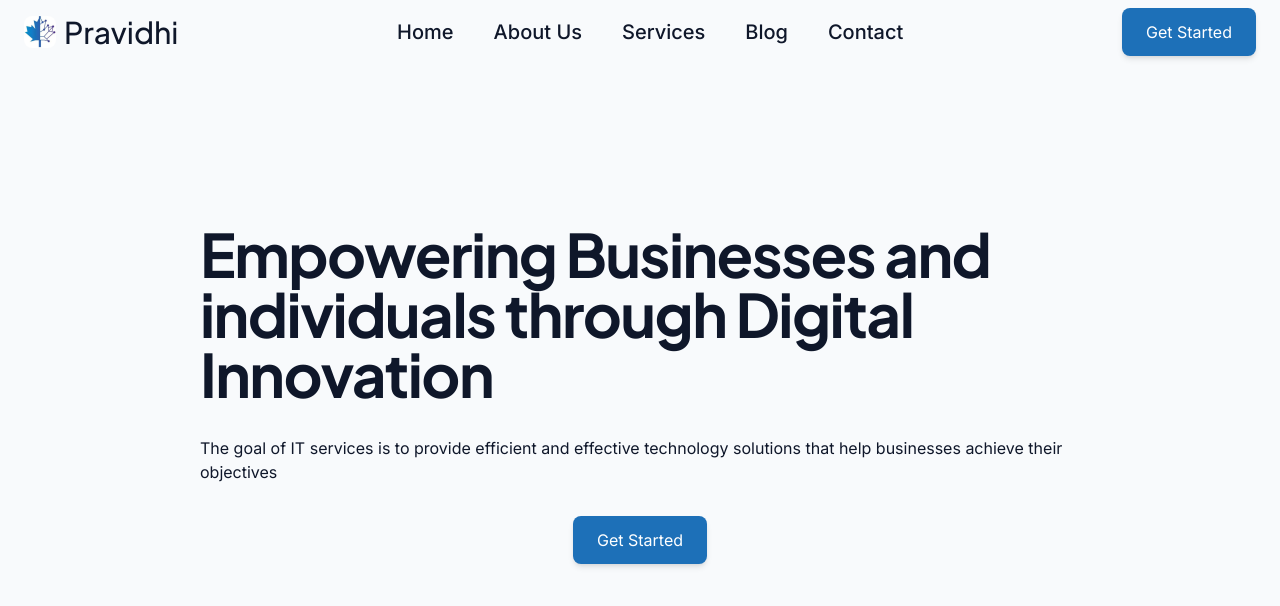
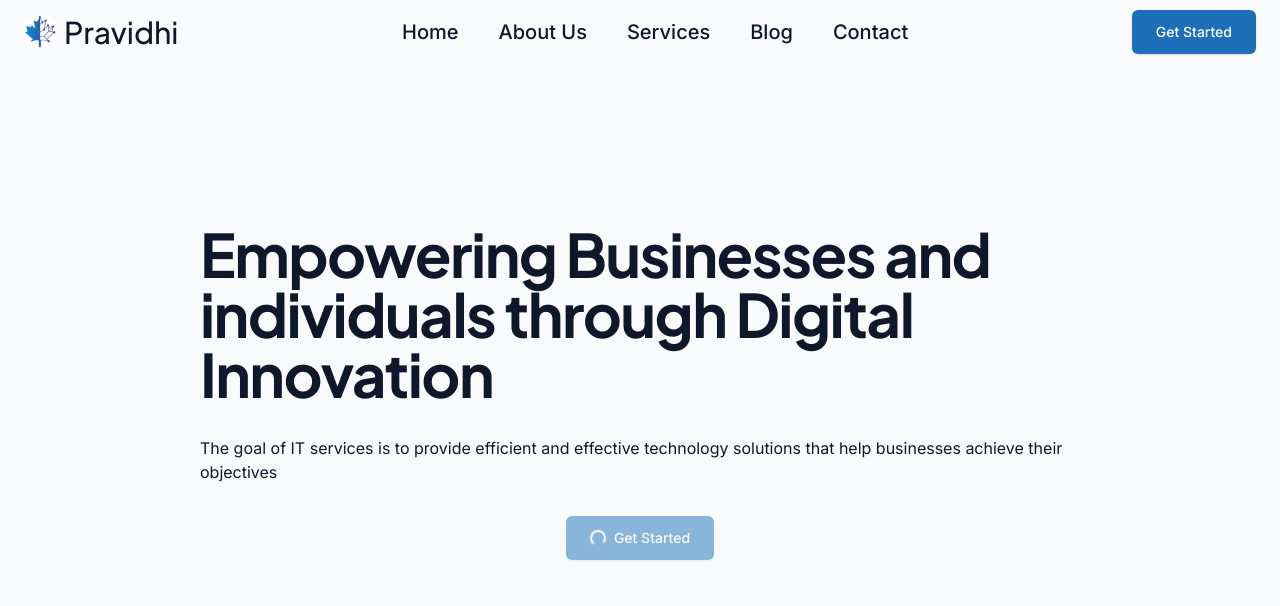
Before and after one commit to Coder-Gamma/pravidhi-web-application, a React (Vite) app: page / in a window 1280 px wide. Shown: the top 606 px of the page. Built offline with nearby package versions, Linux system fonts and the light colour scheme.

Commit message:
Enhanced and added new varients to the button component

```diff
--- a/src/components/UI/Button.tsx
+++ b/src/components/UI/Button.tsx
@@ -1,35 +1,62 @@
-import { twMerge } from "tailwind-merge";
-import { ReactNode, ButtonHTMLAttributes } from "react";
+import { ButtonHTMLAttributes, forwardRef } from "react";
+import { cn } from "@/lib/utils";
 
-type ButtonVariant = "primary" | "outline";
+// BUTTON VARIENTS and SIZES
+
+type ButtonVariant = "primary" | "secondary" | "outline";
+type ButtonSize = "sm" | "md" | "lg";
 
 interface ButtonProps extends ButtonHTMLAttributes<HTMLButtonElement> {
   variant?: ButtonVariant;
-  children: ReactNode;
+  size?: ButtonSize;
+  isLoading?: boolean;
 }
 
-const Button = ({
+export const Button = forwardRef<HTMLButtonElement, ButtonProps>(
+  (
+    {
+      className,
       variant = "primary",
+      size = "md",
+      isLoading,
       children,
-  className,
       ...props
-}: ButtonProps) => {
-  const baseStyles =
-    "px-6 py-3 rounded-lg transition-all active:scale-95 flex items-center justify-center";
+    },
+    ref
+  ) => {
+    // BASE STYLES
 
-  const variants: Record<ButtonVariant, string> = {
-    primary: "bg-primary-500 text-white hover:bg-primary-600 shadow-md",
-    outline: "border-2 border-blue-600 text-blue-600",
+    const baseStyles = `inline-flex items-center justify-center rounded-md font-medium transition-all focus-visible:outline-2 focus-visible:outline-offset-2 active:scale-95
+   disabled:pointer-events-none disabled:opacity-50 cursor-pointer`;
+
+    // Variant styles
+
+    const variants = {
+      primary: "bg-primary text-white hover:bg-primary-700 shadow-sm",
+      secondary: "bg-secondary text-white hover:bg-secondary-700",
+      outline: "border-2 border-secondary text-secondary hover:bg-primary-50",
+    };
+
+    const sizes = {
+      sm: "h-9 px-3 text-xs",
+      md: "h-11 px-6 text-sm",
+      lg: "h-12 px-8 text-base",
     };
 
     return (
       <button
-      className={twMerge(baseStyles, variants[variant], className)}
+        ref={ref}
+        className={cn(baseStyles, variants[variant], sizes[size], className)}
+        disabled={isLoading || props.disabled}
         {...props}
       >
+        {isLoading ? (
+          <span className="mr-2 h-4 w-4 animate-spin rounded-full border-2 border-current border-t-transparent " />
+        ) : null}
         {children}
       </button>
     );
-};
+  }
+);
 
-export default Button;
+Button.displayName = "Button";
--- a/src/components/UI/Heading.tsx
+++ b/src/components/UI/Heading.tsx
@@ -11,7 +11,7 @@ export const Heading = ({ level = 1, children, className }: HeadingProps) => {
   const Tag = `h${level}` as const;
 
   const sizes = {
-    1: "text-4xl font-extrabold tracking-tight md:text-5xl lg:text-6xl",
+    1: "text-4xl font-bold tracking-tight md:text-5xl lg:text-6xl",
     2: "text-3xl font-bold tracking-tight md:text-4xl",
     3: "text-2xl font-semibold md:text-3xl",
     4: "text-xl font-semibold",
--- a/src/components/features/home/components/Hero.tsx
+++ b/src/components/features/home/components/Hero.tsx
@@ -1,6 +1,6 @@
 import Logo from "../../../../assets/Pravidhi-logo.webp";
 import { Link } from "react-router-dom";
-import Button from "../../../UI/Button";
+import { Button } from "../../../UI/Button";
 import { Heading } from "@/components/UI/Heading";
 // import Button from "@/components/UI/Button";
 
@@ -42,7 +42,7 @@ const Hero = () => {
 
             {/* RIGHT DIV CTA BUTTON  */}
             <div className="flex items-center">
-              <Button className="bg-primary ">Get Started</Button>
+              <Button className="">Get Started</Button>
             </div>
           </div>
         </div>
@@ -59,7 +59,7 @@ const Hero = () => {
           technology solutions that help businesses achieve their objectives
         </p>
         <div className="flex items-center justify-center">
-          <Button className="">Get Started</Button>
+          <Button className="" isLoading>Get Started</Button>
         </div>
       </div>
     </div>
```
Lines whose indentation alone changed are shown as unchanged.
